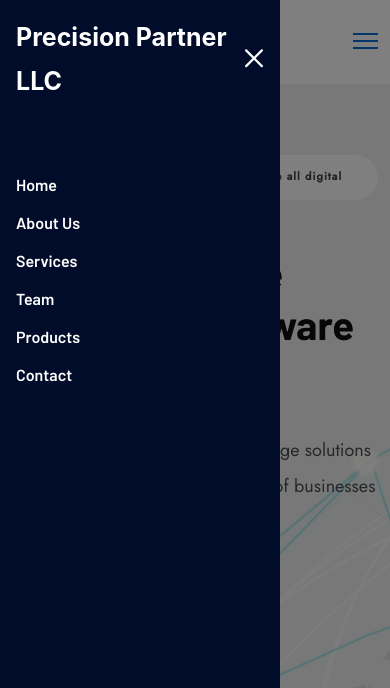
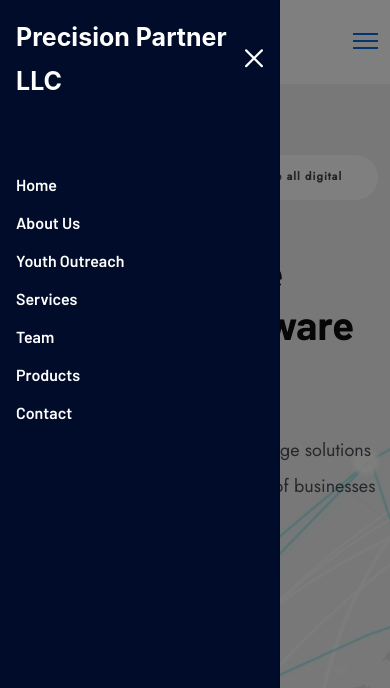
Before and after one commit to hk123002/PPL_website, a plain HTML site: page index.html in a window 390 px wide. Both pictures are taken after a click on the button 365 px from the left and 38 px from the top of the page. Shown: the top 688 px of the page. Drawn offline with Linux system fonts and the light colour scheme; files whose address does not match are found by name.

Commit message:
Added youthoutrach to mobile nav bar

```diff
--- a/index.html
+++ b/index.html
@@ -131,6 +131,9 @@
                             </li>
                             <li>
                                 <a href="about">About Us</a>
+                            </li>
+                            <li>
+                                <a href="youthoutreach">Youth Outreach</a>
                             </li>
                             <li><a href="service">Services</a>
 
```
